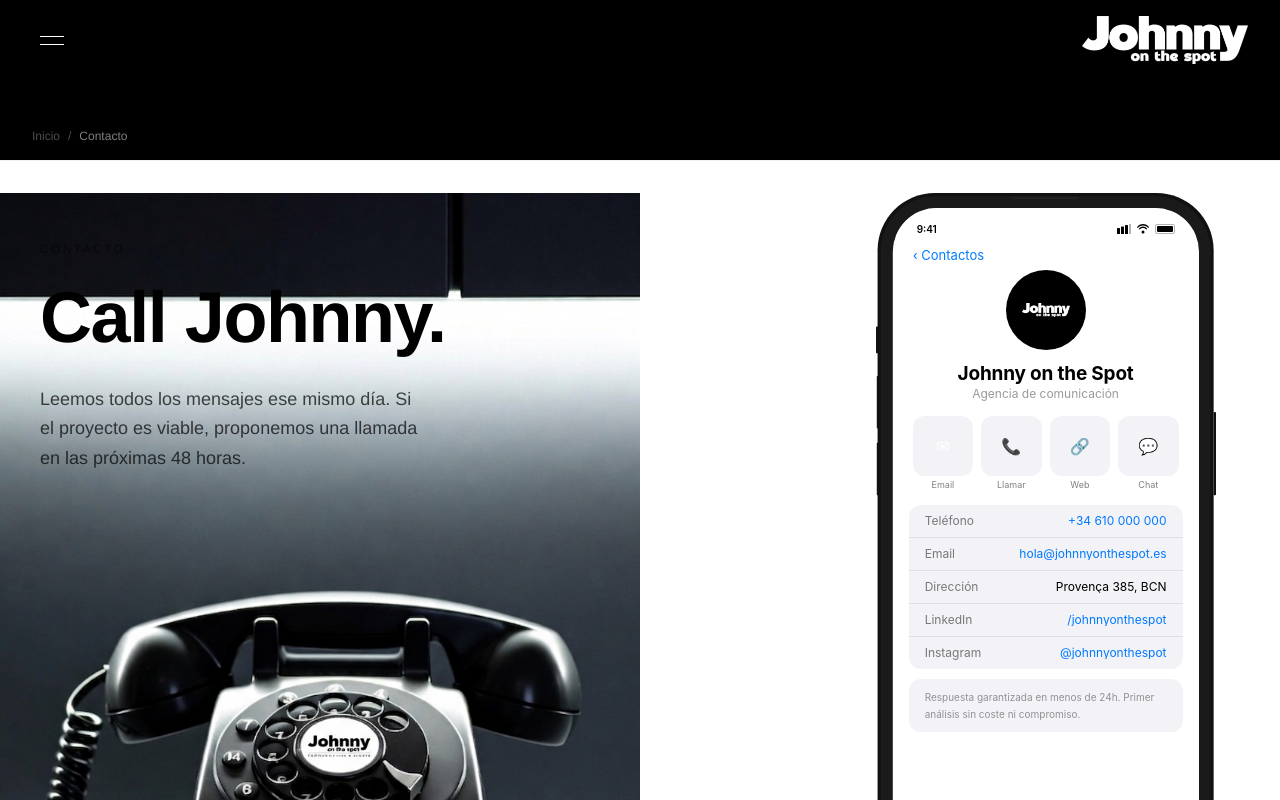
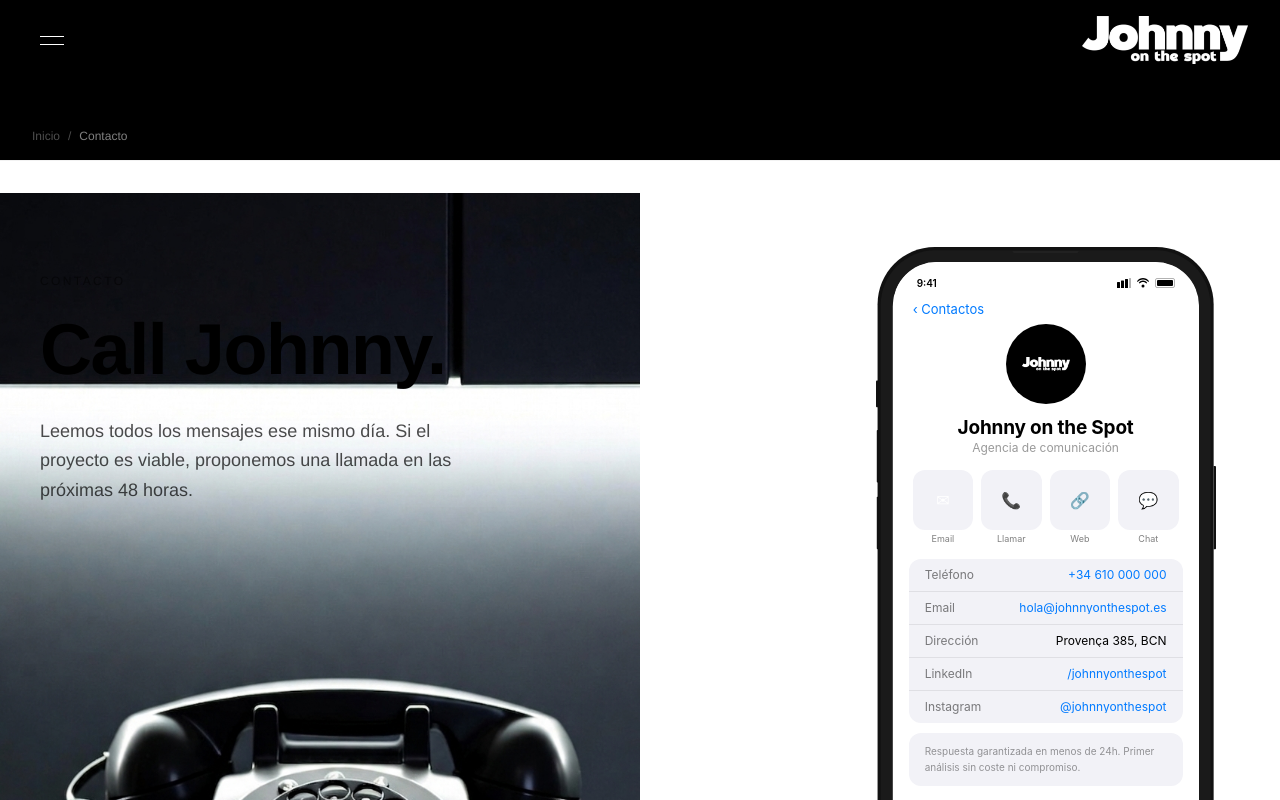
Before and after one commit to UserCreatorrr/johnny-on-the-spot, a Next.js app: page /contacto in a window 1280 px wide. Shown: the top 800 px of the page. Built offline with nearby package versions, Linux system fonts and the light colour scheme.

Commit message:
Contacto: background-image top center so light area is visible

```diff
--- a/src/app/contacto/page.tsx
+++ b/src/app/contacto/page.tsx
@@ -116,9 +116,15 @@ export default function ContactoPage() {
         <div className="grid grid-cols-1 lg:grid-cols-2 gap-0 items-stretch">
 
             {/* Left — foto de fondo + texto encima, edge-to-edge */}
-            <div className="relative min-h-[600px] overflow-hidden">
-              <Image src="/phone.png" alt="Call Johnny" fill className="object-cover object-center" priority />
-              <div className="relative z-10 p-10 pt-12">
+            <div
+              style={{
+                backgroundImage: "url(/phone.png)",
+                backgroundSize: "cover",
+                backgroundPosition: "top center",
+                minHeight: "100vh",
+              }}
+            >
+              <div className="pt-20 px-10 max-w-lg">
                 <p className="text-black/50 text-xs tracking-widest uppercase mb-6">Contacto</p>
                 <TypingAnimation
                   as="h1"
@@ -130,7 +136,7 @@ export default function ContactoPage() {
                 >
                   Call Johnny.
                 </TypingAnimation>
-                <p className="text-black/70 text-lg leading-relaxed max-w-sm">
+                <p className="text-black/70 text-lg leading-relaxed">
                   Leemos todos los mensajes ese mismo día. Si el proyecto es viable, proponemos una llamada en las próximas 48 horas.
                 </p>
               </div>
```
